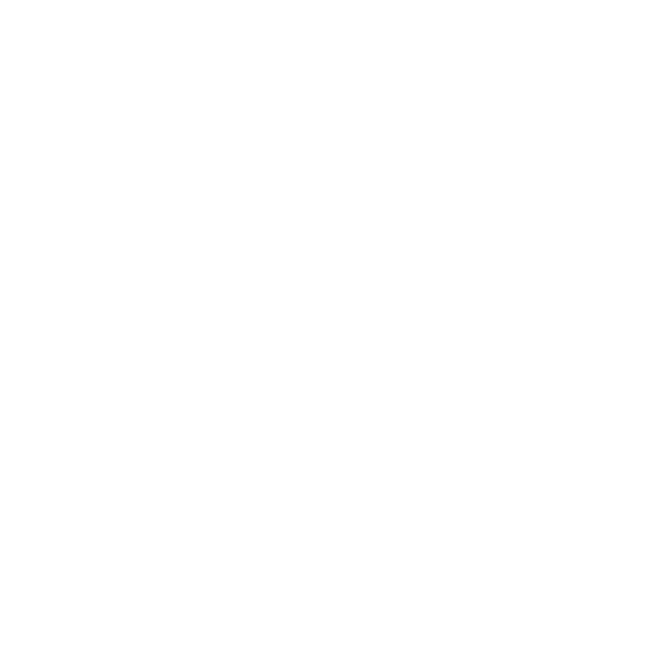
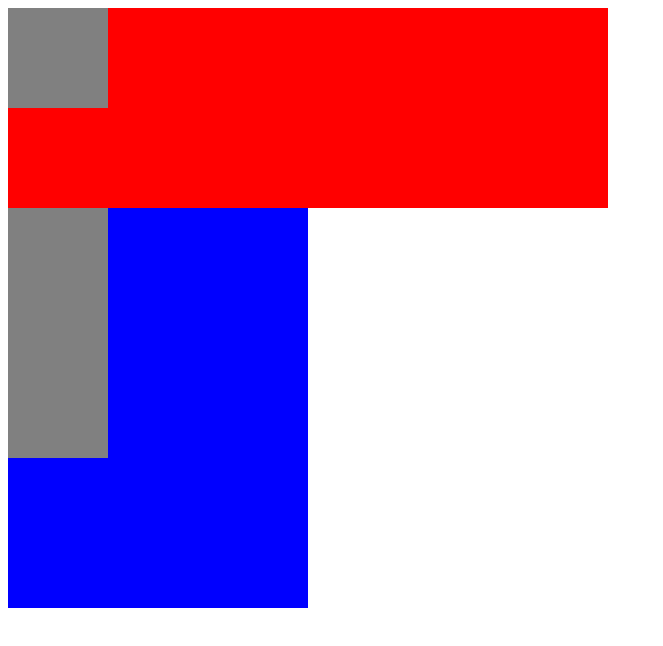
Before and after one commit to BuDi4ka/html_css, a plain HTML site: page project1.html in a window 1280 px wide. Shown: the whole page, without its empty margins (0-663 px from the left). Drawn offline with Linux system fonts and the light colour scheme.

Commit message:
project1 done

```diff
--- a/project1.html
+++ b/project1.html
@@ -0,0 +1,17 @@
+<!DOCTYPE html>
+<html lang="en">
+<head>
+    <meta charset="UTF-8">
+    <meta name="viewport" content="width=device-width, initial-scale=1.0">
+    <title>Document</title>
+    <link rel="stylesheet" href="style.css">
+</head>
+<body>
+    <div class="box-1">
+        <div class="box-3"></div>
+    </div>
+    <div class="box-2">
+        <div class="box-4"></div>
+    </div>
+</body>
+</html>
--- a/style.css
+++ b/style.css
@@ -1,11 +1,20 @@
-div {
-    background-color: aqua;
-    width: 400px;
+.box-1 {
+    width: 600px;
     height: 200px;
+    background-color: red;
 }
-.box-1 {
-    background-color: greenyellow;
+.box-2 {
+    width: 300px;
+    height: 400px;
+    background-color: blue;
 }
-.text-1 {
-    font-size: 60px;
+.box-3 {
+    width: 100px;
+    height: 100px;
+    background-color: gray;
 }
+.box-4 {
+    width: 100px;
+    height: 250px;
+    background-color: gray;
+}
```
